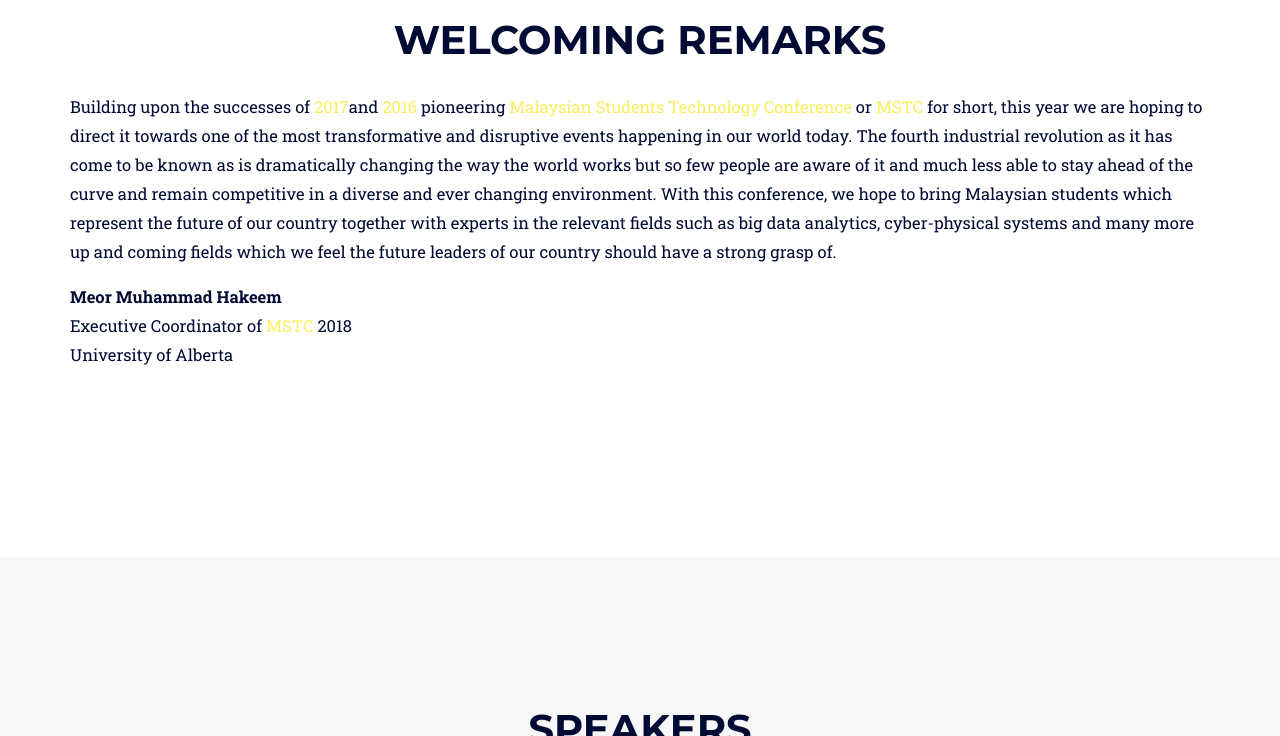
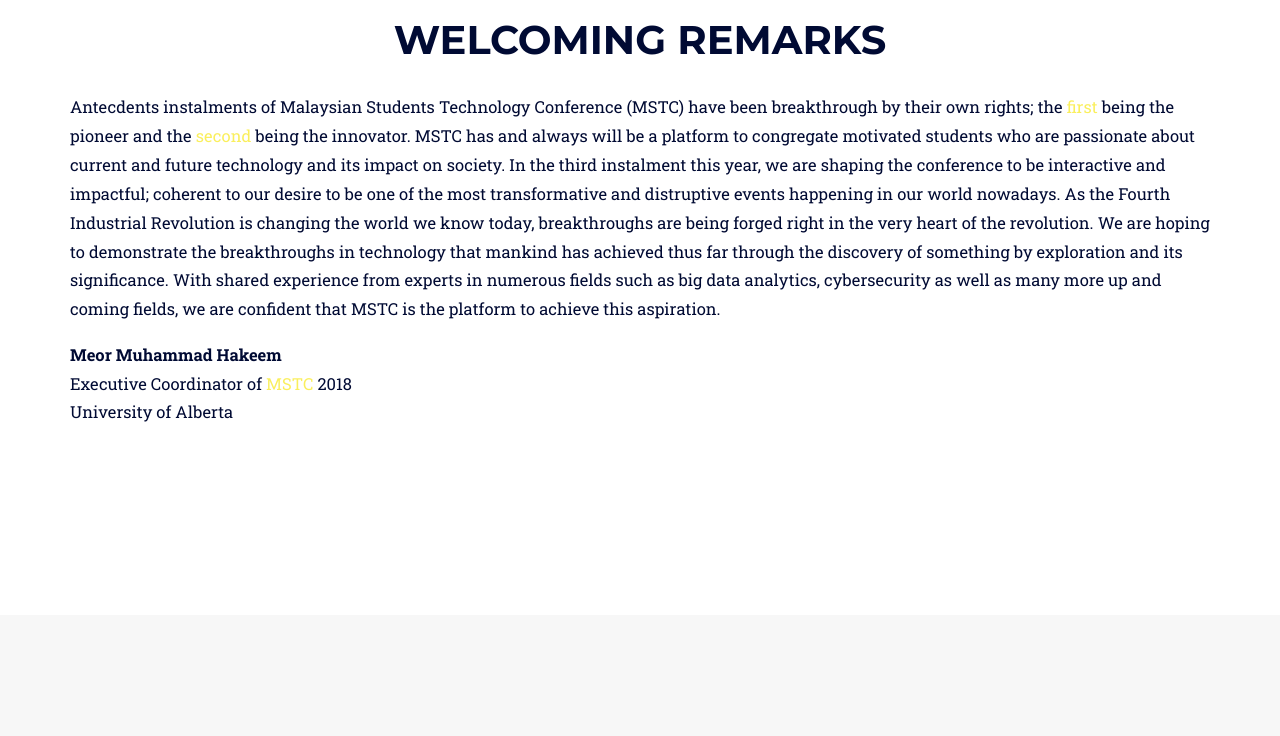
Before and after one commit to mstc18/mstc18.github.io, a Jekyll site: the page built from index.html, in a window 1280 px wide and 900 px high, scrolled down 1531 px, cut to the strip 164-900 px from the top of the window. Built offline with Jekyll 4.4.1, drawn with Linux system fonts in a browser that asks for light colours; some web fonts are replaced.

```diff
--- a/_includes/2017_data/intro.html
+++ b/_includes/2017_data/intro.html
@@ -8,17 +8,13 @@
                 </div>
             </div>
             <div class="row container">
-                <p>Building upon the successes of <a href="https://msiastc.github.io">2017</a>and <a href="/2016">2016</a>
-                    pioneering <a href="/about#MSTC">Malaysian Students Technology Conference</a>
-                    or <a href="/about#MSTC">MSTC</a> for short, this year we are hoping to direct it
-                    towards one of the most transformative
-                    and disruptive events happening in our world today. The fourth industrial revolution as it has
-                    come to be known as is dramatically changing the way the world works but so few people are aware
-                    of it and much less able to stay ahead of the curve and remain competitive in a diverse and ever
-                    changing environment. With this conference, we hope to bring Malaysian students which represent
-                    the future of our country together with experts in the relevant fields such as big data analytics,
-                    cyber-physical systems and many more up and coming fields which we feel the future leaders of our
-                    country should have a strong grasp of.
+                <p>Antecdents instalments of Malaysian Students Technology Conference (MSTC) have been breakthrough
+                by their own rights; the <a href="https://msiastc.github.io">first</a> being the pioneer and the <a href="/2016">second</a> being the innovator. MSTC has and always will be a platform to congregate motivated students who are passionate about current and future technology and its impact on society. In the third instalment this year,
+                we are shaping the conference to be interactive and impactful; coherent to our desire to be one of the most
+                transformative and distruptive events happening in our world nowadays. As the Fourth Industrial Revolution is
+                changing the world we know today, breakthroughs are being forged right in the very heart of the revolution. We are
+                hoping to demonstrate the breakthroughs in technology that mankind has achieved thus far through the discovery of something by exploration and its significance. With shared experience from experts in numerous fields such as big
+                data analytics, cybersecurity as well as many more up and coming fields, we are confident that MSTC is the platform to achieve this aspiration.
                 </p>
 
                 <p><b>Meor Muhammad Hakeem</b><br>
```
Also changed, not shown: _2017_pages/about.html (+7 -7 lines).
